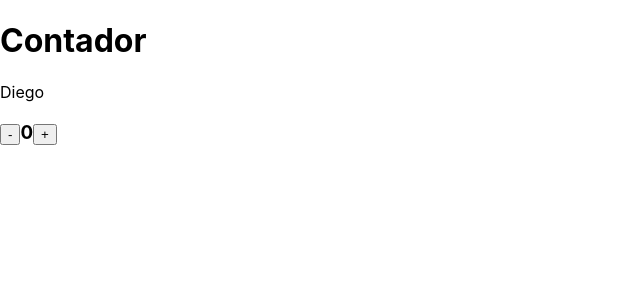
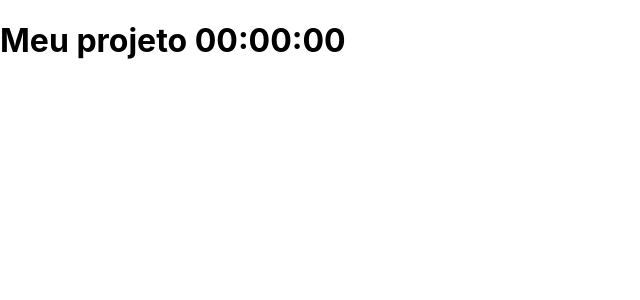
Before and after one commit to diegorofe/Biscoito-da-Sorte-React.Js, a React (Create React App) app: page / in a window 1280 px wide. Shown: the top 300 px of the page, without its empty margins (0-640 px from the left). Built offline with nearby package versions, Linux system fonts and the light colour scheme.

Commit message:
life cycle components

```diff
--- a/src/App.js
+++ b/src/App.js
@@ -5,51 +5,34 @@
   constructor(props) {
     super(props);
     this.state = {
-      nome: "Diego",
-      contador: 0
+      hora: '00:00:00'
     };
+  }
 
-     this.aumentar = this.aumentar.bind(this)
-     this.diminuir = this.diminuir.bind(this)
+  //só é executado uma única vez, após a montagem
+  componentDidMount() {
+
+    setInterval(() => {
+      this.setState({ hora: new Date().toLocaleTimeString() } )
+    }, 1000);
+  }
+
+  componentDidUpdate() {
+    console.log("Atualizou")
+  }
+
+  //retorna true ou false
+  shouldComponentUpdate(){
 
   }
-
-aumentar() {
-
-  let state = this.state;
-  state.contador += 1;
-  state.nome = 'Maria';
-
-  this.setState(state)
-
-}
-
-diminuir() {
-  let state = this.state;
-
-  if(state.contador === 0){
-    alert("O valor não pode ser menor que ZERO!")
-    return
-  }
-
-  state.contador -= 1;
-  this.setState(state)
-}
-
-
 
   render() {
     return (
       <div>
-        <h1>Contador</h1>
-        {this.state.nome}
-          <h3>
-            <button onClick={this.diminuir}> - </button>
-              {this.state.contador}
-            <button onClick={this.aumentar} > + </button>
-          </h3>
+        <h1>Meu projeto {this.state.hora}</h1>
+
       </div>
-    )
+    );
   }
 }
 
```
